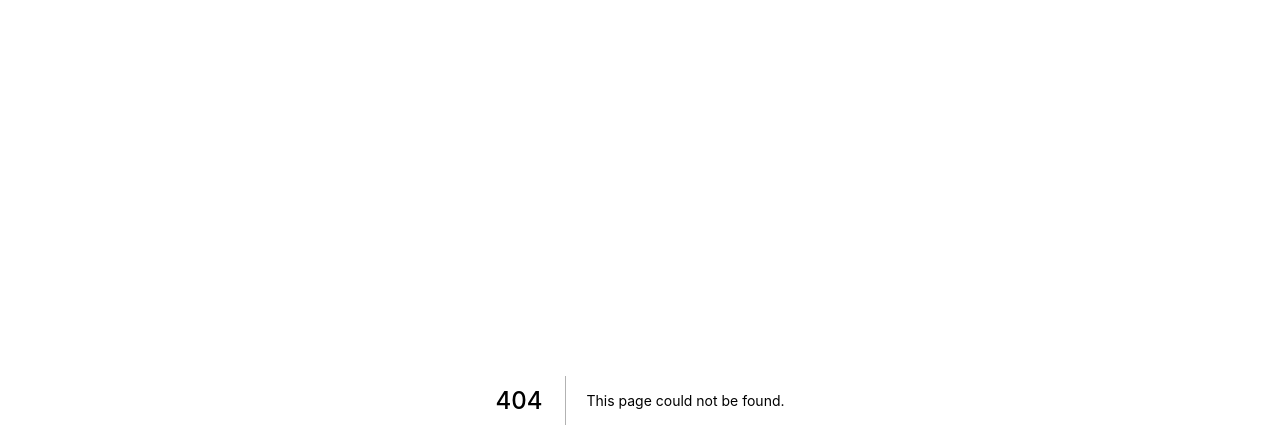
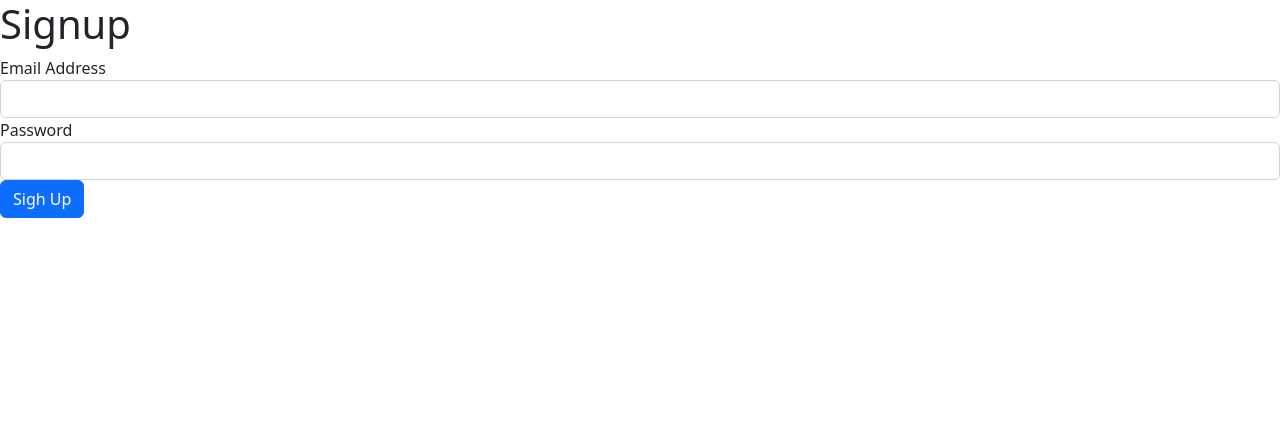
Before and after one commit to ace-ticketing/client, a Next.js app: page /auth/signup in a window 1280 px wide. Before the commit this address had no page. Shown: the top 448 px of the page. Built offline with nearby package versions, Linux system fonts and the light colour scheme.

Commit message:
added base auth form

```diff
--- /dev/null
+++ b/pages/auth/signup.js
@@ -0,0 +1,31 @@
+import { useState } from 'react';
+
+export default () => {
+    const [email, setEmail] = useState('')
+    const [password, setPassword] = useState('')
+
+    const onSubmit = (event) => {
+        event.preventDefault();
+        console.log({ email, password })
+
+    }
+
+    return (
+        <form onSubmit={onSubmit}>
+            <h1>Signup</h1>
+            <div className='form-group'>
+                <lable>Email Address</lable>
+                <input className='form-control'
+                    value={email}
+                    onChange={e => setEmail(e.target.value)}></input>
+            </div>
+            <div className='form-group'>
+                <lable>Password</lable>
+                <input type='password' className='form-control'
+                    value={password}
+                    onChange={e => setPassword(e.target.value)}></input>
+            </div>
+            <button className='btn btn-primary'>Sigh Up</button>
+        </form>
+    )
+}
```
Also changed, not shown: _notes.txt.
